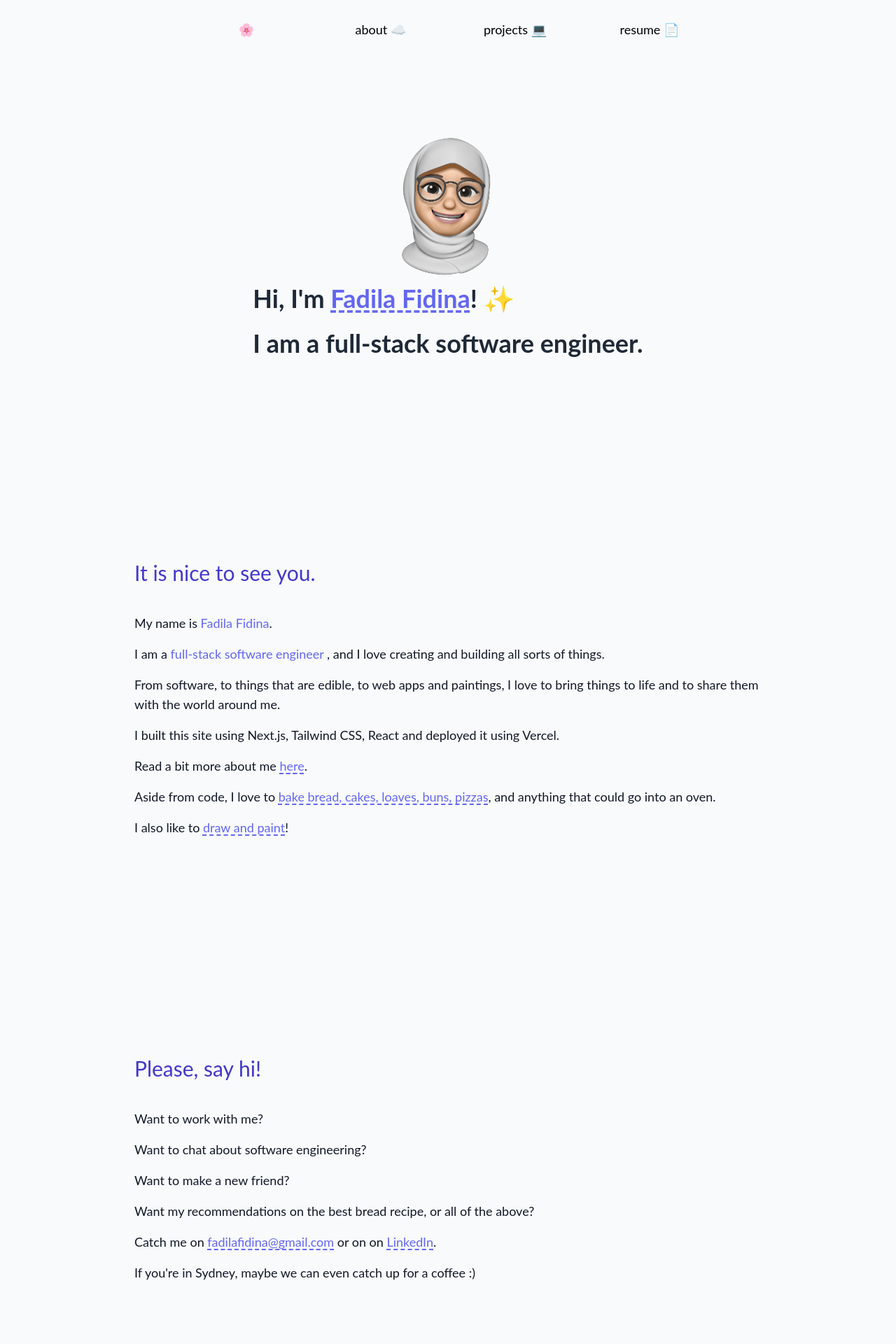
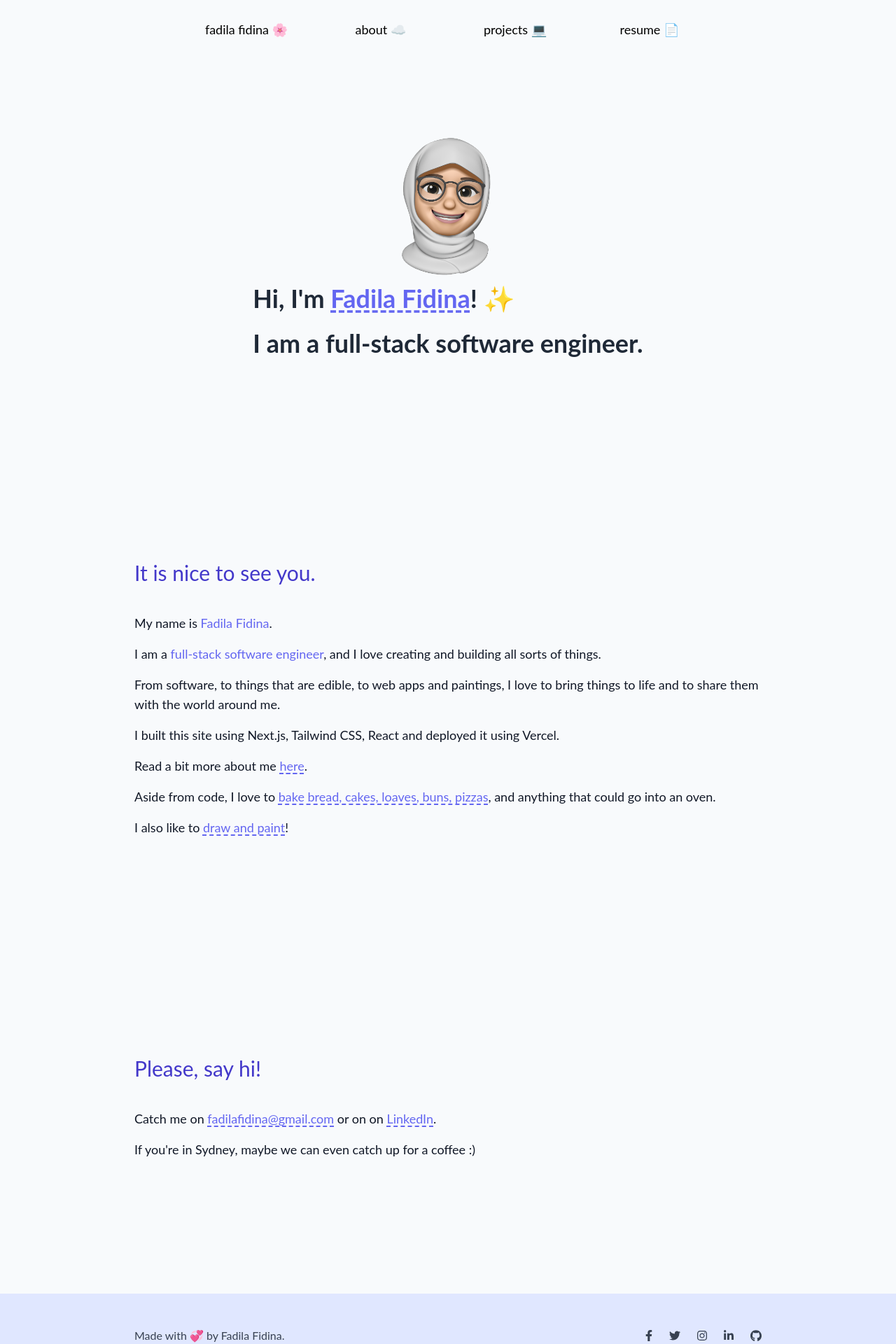
Before and after one commit to fadilafidina/me, a Next.js app in the folder nextjs-blog/: page / in a window 1280 px wide. Shown: the top 1920 px of the page at 70% size. Built offline with nearby package versions, Linux system fonts and the light colour scheme.

Commit message:
minor styles

```diff
--- a/nextjs-blog/components/Footer.jsx
+++ b/nextjs-blog/components/Footer.jsx
@@ -8,7 +8,7 @@ export default function Navbar() {
             <footer class="text-center lg:text-left ">
                 <div class="flex justify-center items-center lg:justify-between">
                     <div class="mr-12 hidden lg:block text-gray-700">
-                        <span>Made with <span aria-label='revolving hearts emoji'>💞</span> by Dila.</span>
+                        <span>Made with <span aria-label='revolving hearts emoji'>💞</span> by Fadila Fidina.</span>
                     </div>
                     <div class="flex justify-center">
                         <a href="https://www.youtube.com/watch?v=dQw4w9WgXcQ" class="mr-6 text-gray-700">
--- a/nextjs-blog/components/Navbar.jsx
+++ b/nextjs-blog/components/Navbar.jsx
@@ -8,7 +8,7 @@ export default function Navbar() {
                 <div className="text-center px-8 w-48 hover:text-indigo-600 hover:underline hover:underline-offset-4 hover:decoration-wavy">
                     <Link href="/">
                         <a>
-                            🌸
+                            fadila fidina 🌸
                         </a>
                     </Link>
                 </div>
--- a/nextjs-blog/pages/index.js
+++ b/nextjs-blog/pages/index.js
@@ -21,7 +21,7 @@ export default function Home() {
         </div>
 
         <div className='pt-4'>
-          I am a <span className='text-indigo-500'>full-stack software engineer </span>, and I love creating and building all sorts of things.
+          I am a <span className='text-indigo-500'>full-stack software engineer</span>, and I love creating and building all sorts of things.
         </div>
 
         <div className='pt-4'>
@@ -54,22 +54,6 @@ export default function Home() {
         </h1>
 
         <div className='pt-4'>
-          Want to work with me? <br />
-        </div>
-
-        <div className='pt-4'>
-          Want to chat about software engineering? <br />
-        </div>
-
-        <div className='pt-4'>
-          Want to make a new friend? <br />
-        </div>
-
-        <div className='pt-4'>
-          Want my recommendations on the best bread recipe, or all of the above?
-        </div>
-
-        <div className='pt-4'>
           Catch me on <a href='mailto:fadilafidina@gmail.com'
             className='text-indigo-500 underline decoration-dashed underline-offset-4 hover:decoration-wavy'>
             fadilafidina@gmail.com</a> or on
@@ -79,19 +63,8 @@ export default function Home() {
         <div className='pt-4'>
           If you're in Sydney, maybe we can even catch up for a coffee :)
         </div>
-
       </div>
 
-      {/******* PROJECTS SECTION *******/}
-      {/* <div className='pt-96 text-xl'>
-        <h1 className="text-3xl font-bold">
-          Times where I wrote some code
-        </h1>
-
-        <div className='pt-4'>
-          Some cards...
-        </div>
-      </div> */}
     </Layout>
   )
 }
```
